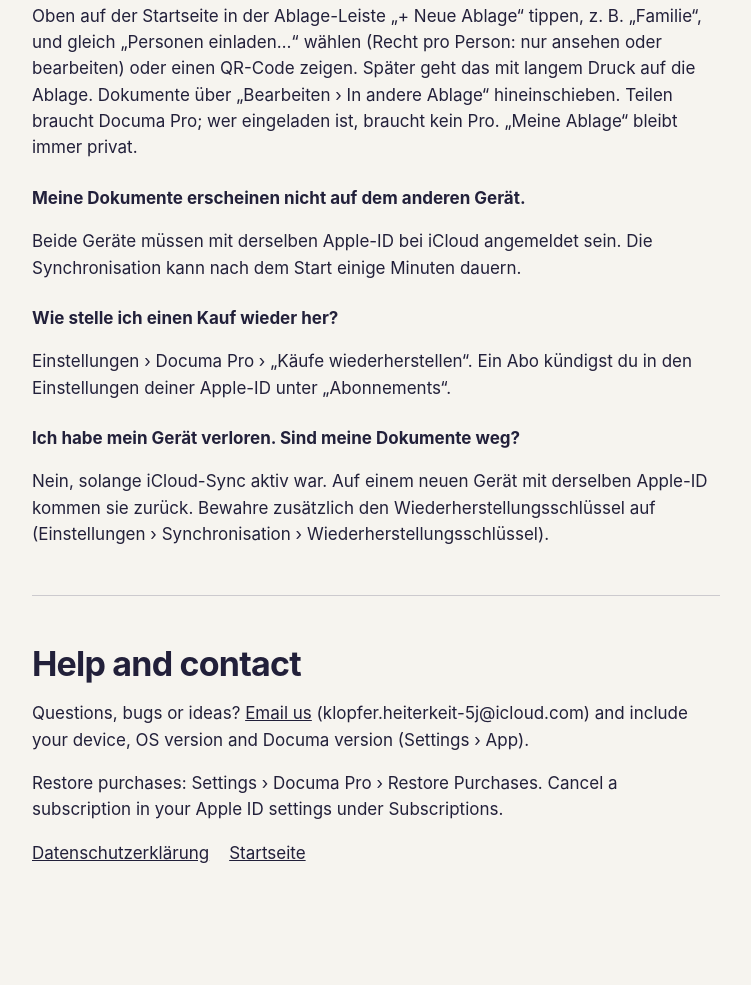
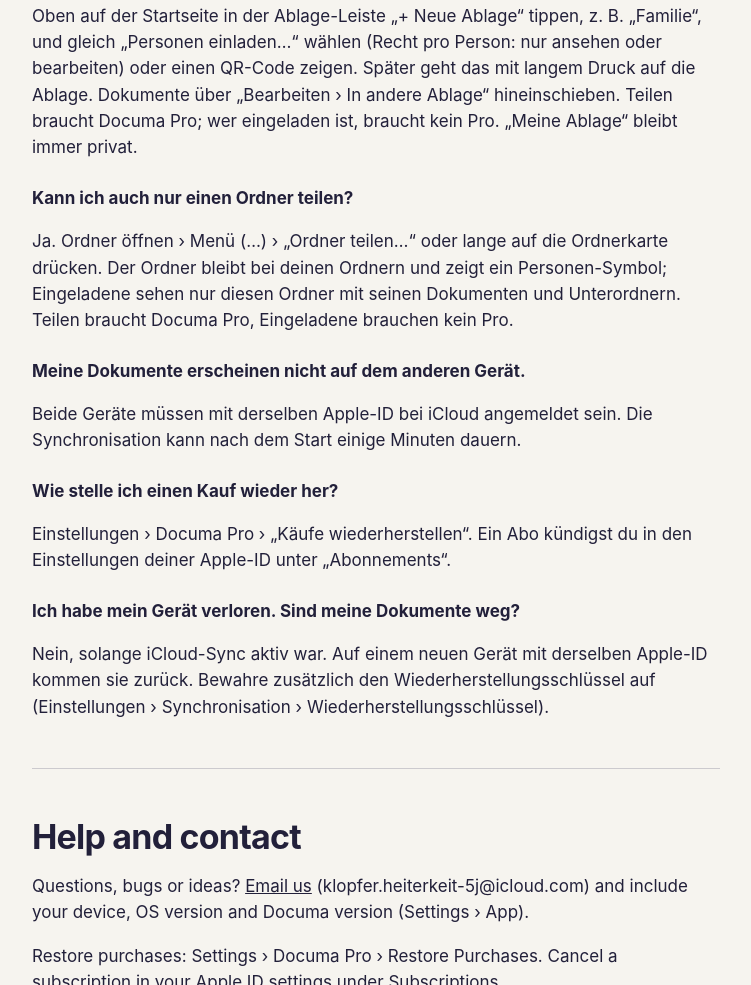
Before and after one commit to Pere-D/documa, a plain HTML site: page support.html in a window 1280 px wide. Shown: the part 1033-2018 px from the top of the page, without its empty margins (264-1015 px from the left). Before the commit the page ends 1963 px from the top, so only its background shows below. Drawn offline with Linux system fonts and the light colour scheme.

Commit message:
Hilfe: Ordner teilen

```diff
--- a/support.html
+++ b/support.html
@@ -26,6 +26,8 @@
   <p>Verbinde das Laufwerk zuerst in der Dateien-App (… › Mit Server verbinden) bzw. im Finder. Dann Einstellungen › Cloud-Spiegel und Netzlaufwerk › Netzlaufwerk einschalten und den Ordner wählen.</p>
   <h3>Wie teile ich Dokumente mit der Familie?</h3>
   <p>Oben auf der Startseite in der Ablage-Leiste „+ Neue Ablage“ tippen, z. B. „Familie“, und gleich „Personen einladen…“ wählen (Recht pro Person: nur ansehen oder bearbeiten) oder einen QR-Code zeigen. Später geht das mit langem Druck auf die Ablage. Dokumente über „Bearbeiten › In andere Ablage“ hineinschieben. Teilen braucht Documa Pro; wer eingeladen ist, braucht kein Pro. „Meine Ablage“ bleibt immer privat.</p>
+  <h3>Kann ich auch nur einen Ordner teilen?</h3>
+  <p>Ja. Ordner öffnen › Menü (…) › „Ordner teilen…“ oder lange auf die Ordnerkarte drücken. Der Ordner bleibt bei deinen Ordnern und zeigt ein Personen-Symbol; Eingeladene sehen nur diesen Ordner mit seinen Dokumenten und Unterordnern. Teilen braucht Documa Pro, Eingeladene brauchen kein Pro.</p>
   <h3>Meine Dokumente erscheinen nicht auf dem anderen Gerät.</h3>
   <p>Beide Geräte müssen mit derselben Apple-ID bei iCloud angemeldet sein. Die Synchronisation kann nach dem Start einige Minuten dauern.</p>
   <h3>Wie stelle ich einen Kauf wieder her?</h3>
```
